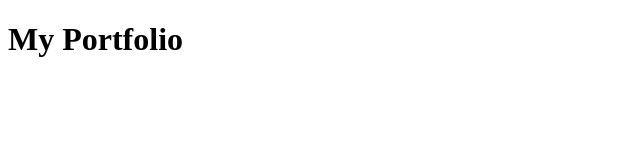
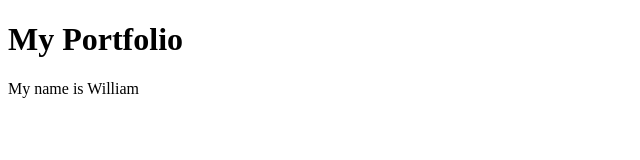
Before and after one commit to williamphk/portfolio-draft, a plain HTML site: page index.html in a window 1280 px wide. Shown: the whole page, without its empty margins (0-640 px from the left). Drawn offline with Linux system fonts and the light colour scheme.

```diff
--- a/index.html
+++ b/index.html
@@ -8,5 +8,6 @@
   </head>
   <body>
     <h1>My Portfolio</h1>
+    <p>My name is William</p>
   </body>
 </html>
```
Also changed, not shown: 1 other file.
